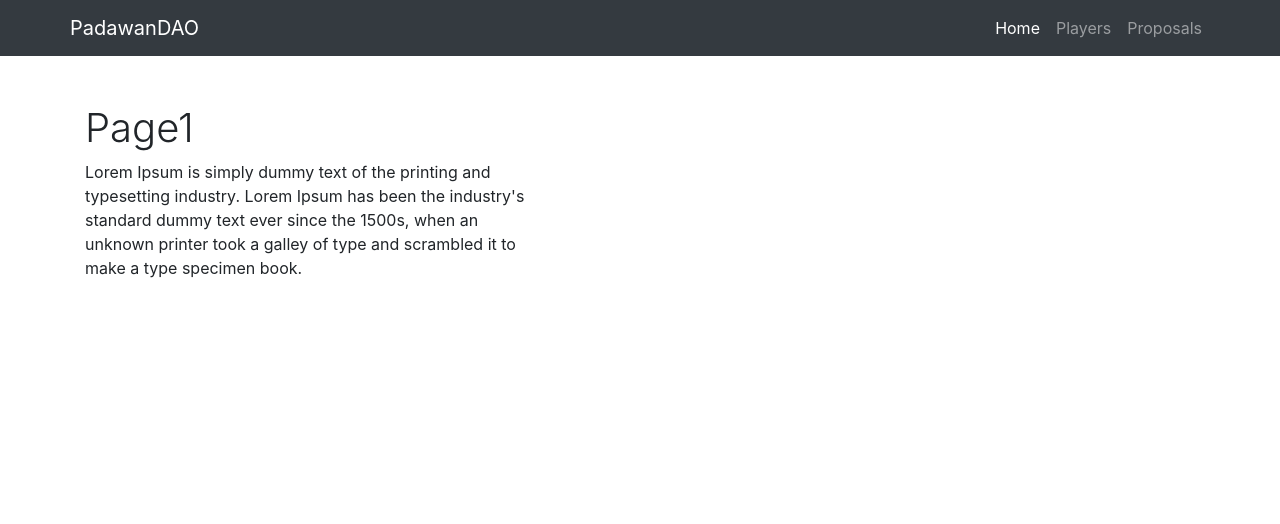
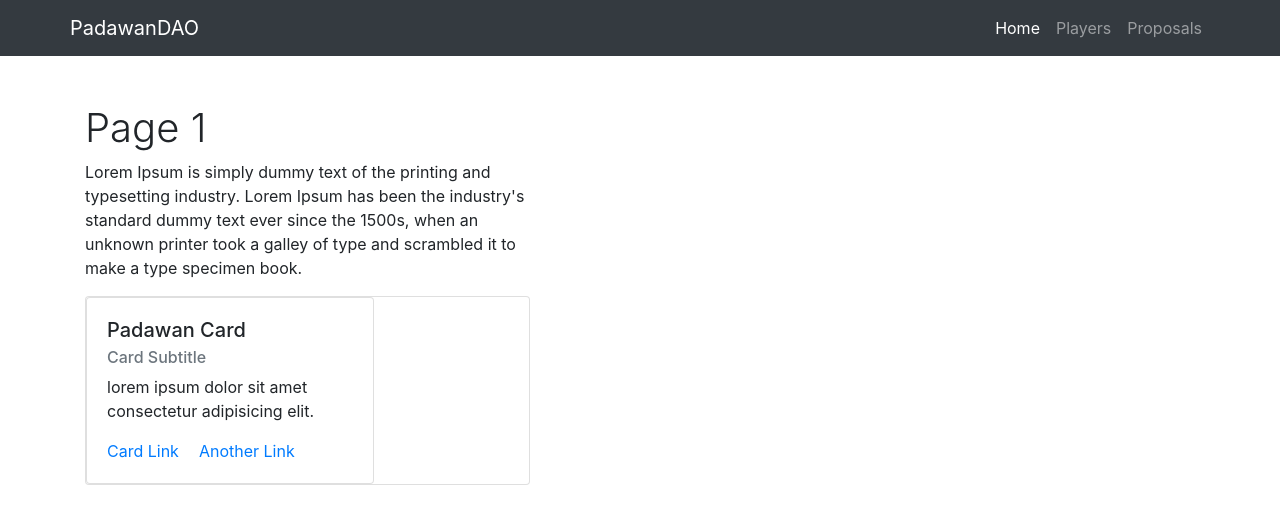
Before and after one commit to PadawanDAO/PadawanDAO, a React (Create React App) app: page / in a window 1280 px wide. Shown: the top 524 px of the page. Built offline with nearby package versions, Linux system fonts and the light colour scheme.

Commit message:
Compoments

```diff
--- a/package.json
+++ b/package.json
@@ -6,7 +6,9 @@
     "@testing-library/jest-dom": "^4.2.4",
     "@testing-library/react": "^9.4.0",
     "@testing-library/user-event": "^7.2.1",
+    "bootstrap": "^5.1.3",
     "react": "^16.12.0",
+    "react-bootstrap": "^2.0.2",
     "react-dom": "^16.12.0",
     "react-router-dom": "^5.1.2",
     "react-scripts": "3.3.1"
--- /dev/null
+++ b/src/components/Players/Card.js
@@ -0,0 +1,26 @@
+import React, { Component } from "react";
+import { Card } from "react-bootstrap";
+
+export class Player extends Component {
+  render() {
+    return (
+      <div className="card">
+        <Card style={{ width: "18rem" }}>
+          <Card.Body>
+            <Card.Title>Padawan Card</Card.Title>
+            <Card.Subtitle className="mb-2 text-muted">
+              Card Subtitle
+            </Card.Subtitle>
+            <Card.Text>
+              lorem ipsum dolor sit amet consectetur adipisicing elit.
+            </Card.Text>
+            <Card.Link href="#">Card Link</Card.Link>
+            <Card.Link href="#">Another Link</Card.Link>
+          </Card.Body>
+        </Card>
+      </div>
+    );
+  }
+}
+
+export default Player;
--- a/src/pages/Home.jsx
+++ b/src/pages/Home.jsx
@@ -1,4 +1,5 @@
 import React from "react";
+import Player from '../components/Players/Card';
 
 function Home() {
   return (
@@ -6,13 +7,14 @@ function Home() {
       <div class="container">
         <div class="row align-items-center my-5">
           <div class="col-lg-5">
-            <h1 class="font-weight-light">Page1</h1>
+            <h1 class="font-weight-light">Page 1</h1>
             <p>
               Lorem Ipsum is simply dummy text of the printing and typesetting
               industry. Lorem Ipsum has been the industry's standard dummy text
               ever since the 1500s, when an unknown printer took a galley of
               type and scrambled it to make a type specimen book.
             </p>
+            <Player />
           </div>
         </div>
       </div>
```
Also changed, not shown: 2 other files (tests, documents, lock files or other folders).
